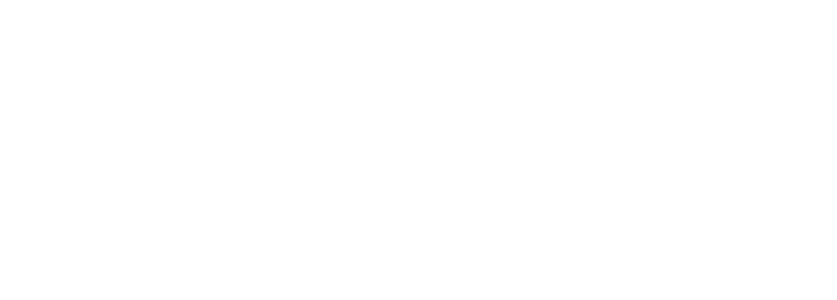
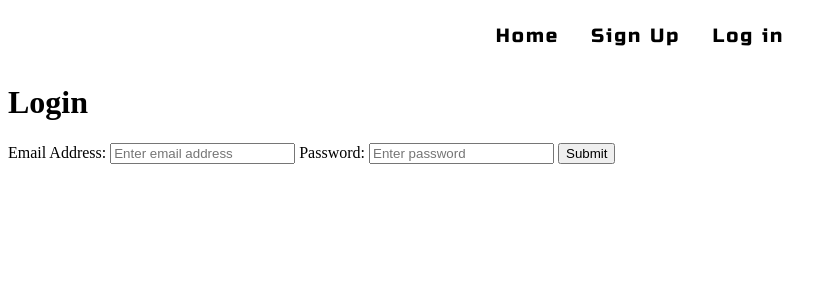
Before and after one commit to NgataiCherrington/introAppDev-assignment-chernj1-frontEnd, a SvelteKit app in the folder introAppDev-frontEnd-Assignment/: page /auth/login in a window 1280 px wide. Shown: the top 300 px of the page, without its empty margins (0-837 px from the left). Built offline with nearby package versions, Linux system fonts and the light colour scheme.

Commit message:
Imported navbar to all pages

```diff
--- a/introAppDev-frontEnd-Assignment/src/lib/NavBar.svelte
+++ b/introAppDev-frontEnd-Assignment/src/lib/NavBar.svelte
@@ -2,7 +2,7 @@
     <ul>
         <li><a href="/">Home</a></li>
         <li><a href="/auth/register">Sign Up</a></li>
-        <li><a href="/login">Log in</a></li>
+        <li><a href="/auth/login">Log in</a></li>
     </ul>
 </nav>
 
--- a/introAppDev-frontEnd-Assignment/src/routes/auth/login/+page.server.js
+++ b/introAppDev-frontEnd-Assignment/src/routes/auth/login/+page.server.js
@@ -4,8 +4,8 @@
 const API_BASE_URL = env.API_BASE_URL || "http://localhost:3000";
 
 export const actions = {
-    login: async (event, cookies) => {
-        const formData = await event.formData();
+    login: async (event) => {
+        const formData = await event.request.formData();
         const email = formData.get("email");
         const password = formData.get("password");
         const user = { email, password };
@@ -40,7 +40,7 @@
             });
         }
 
-        cookies.set("token", data.token, {
+        event.cookies.set("token", data.token, {
             httpOnly: true,
             secure: true,
             sameSite: "strict",
@@ -49,5 +49,5 @@
         });
 
         redirect(303, "/");
-    }
-}
+    },
+};
--- a/introAppDev-frontEnd-Assignment/src/routes/auth/login/+page.svelte
+++ b/introAppDev-frontEnd-Assignment/src/routes/auth/login/+page.svelte
@@ -0,0 +1,37 @@
+<script>
+	let { form } = $props();
+    import NavBar from "$lib/NavBar.svelte";
+</script>
+
+<NavBar />
+<h1>Login</h1>
+
+<form method="POST" action="?/login">
+	<label for="email">Email Address:</label>
+	<input
+		id="email"
+		name="email"
+		type="email"
+		value={form?.email ?? ''}
+		placeholder="Enter email address"
+	/>
+
+	<label for="password">Password:</label>
+	<input
+		id="password"
+		name="password"
+		type="password"
+		value={form?.password ?? ''}
+		placeholder="Enter password"
+	/>
+
+	<button type="submit">Submit</button>
+</form>
+
+{#if form?.success}
+	<p>{form.message}</p>
+{/if}
+
+{#if form?.success === false}
+	<p>{form.error}</p>
+{/if}
--- a/introAppDev-frontEnd-Assignment/src/routes/auth/register/+page.svelte
+++ b/introAppDev-frontEnd-Assignment/src/routes/auth/register/+page.svelte
@@ -1,6 +1,9 @@
 <script>
   let { form } = $props();
+  import NavBar from "$lib/NavBar.svelte";
 </script>
+
+<NavBar />
 
 <h1>Register</h1>
 
```
Also changed, not shown: 1 other file (tests, documents, lock files or other folders).
